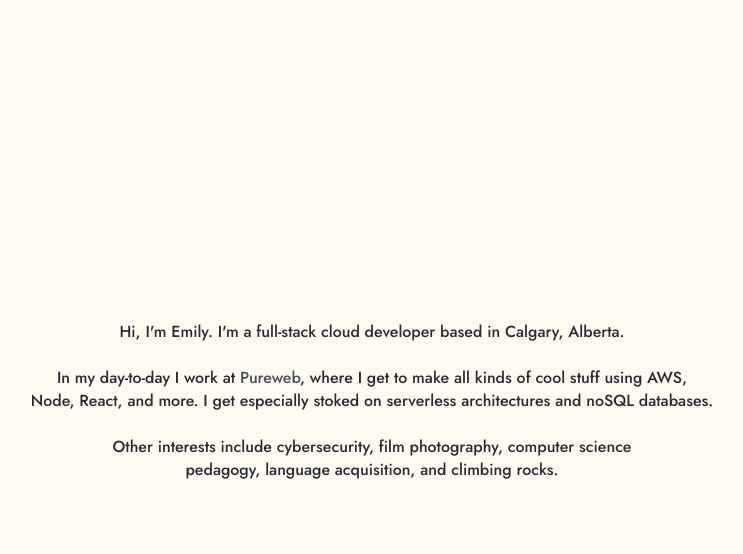
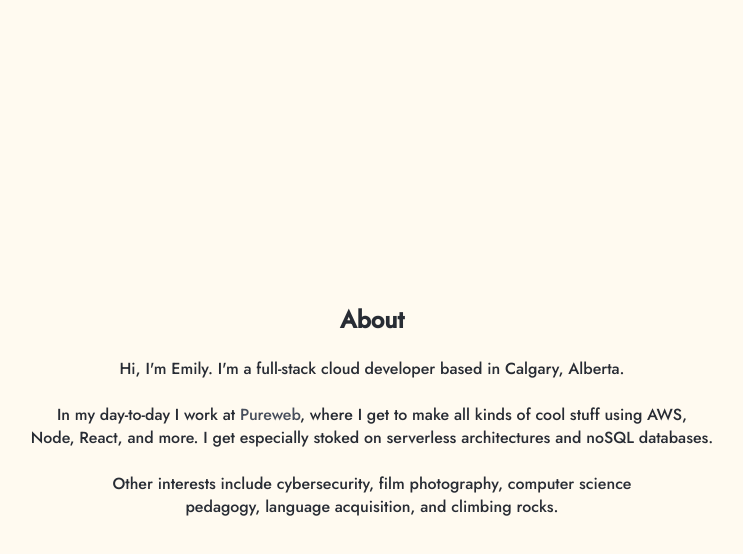
Before and after one commit to E-Baird/personal-site, a React (Create React App) app in the folder ebaird/: page / in a window 1280 px wide. Both pictures are taken after a click on the element 528 px from the left and 457 px from the top of the page. Shown: the top 554 px of the page, without its empty margins (268-1011 px from the left). Built offline with nearby package versions, Linux system fonts and the light colour scheme.

Commit message:
dummy info for projects tab

```diff
--- a/ebaird/src/components/jumbotron.tsx
+++ b/ebaird/src/components/jumbotron.tsx
@@ -7,6 +7,7 @@ import {
   BsEnvelope,
   BsQuestionCircle,
 } from "react-icons/bs";
+import { BiGitBranch } from "react-icons/bi";
 
 interface IJumbotronProps {
   headerText: string;
@@ -14,10 +15,12 @@ interface IJumbotronProps {
 
 const Jumbotron = (props: IJumbotronProps): ReactElement => {
   const { headerText } = props;
-  const [showModal, setShowModal, fadeProps] = useFade(false);
+  const [showAboutModal, setShowAboutModal, fadeAboutProps] = useFade(false);
+  const [showProjectsModal, setShowProjectsModal, fadeProjectsProps] = useFade(false);
 
   const aboutText = (
     <div>
+      <h2>About</h2>
       Hi, I'm Emily. I'm a full-stack cloud developer based
       in Calgary, Alberta. <br /><br />
       In my day-to-day I work at <a href="https://pureweb.com">Pureweb</a>, where I get to make all kinds of cool stuff using AWS,<br />
@@ -26,6 +29,19 @@ const Jumbotron = (props: IJumbotronProps): ReactElement => {
       pedagogy, language acquisition, and climbing rocks. <br />
     </div>
   );
+
+  const projectsText = (
+    <div>
+      <h2>Projects</h2>
+      Here are some of my favourite professional and personal projects.
+      <ul>
+        <li>MagpieCTF 2021</li>
+        <li>Introduction to Cross-Site Scripting</li>
+        <li>This is my Architecture</li>
+        <li>Photography</li>
+      </ul>
+    </div>
+  )
 
   return (
     <div>
@@ -37,10 +53,18 @@ const Jumbotron = (props: IJumbotronProps): ReactElement => {
             <div
               className="icon-flex-box-item"
               onClick={() => {
-                setShowModal(true);
+                setShowAboutModal(true);
               }}
             >
               <BsQuestionCircle />
+            </div>
+            <div
+              className="icon-flex-box-item"
+              onClick={() => {
+                setShowProjectsModal(true);
+              }}
+            >
+              <BiGitBranch />
             </div>
             <a
               href="https://www.linkedin.com/in/emily-baird/"
@@ -60,25 +84,24 @@ const Jumbotron = (props: IJumbotronProps): ReactElement => {
                 <BsGithub />
               </div>
             </a>
-            <a
-              href="mailto:emilyiris.baird@gmail.com"
-              >
-              <div
-                className="icon-flex-box-item"
-              >
-                <BsEnvelope />
-              </div>
-            </a>
           </div>
         </div>
       </div>
       <Modal
-        isOpen={showModal}
+        isOpen={showAboutModal}
         onClose={() => {
-          setShowModal(false);
+          setShowAboutModal(false);
         }}
-        fadeProps={fadeProps}
+        fadeProps={fadeAboutProps}
         bodyText={aboutText}
+      />
+      <Modal
+        isOpen={showProjectsModal}
+        onClose={() => {
+          setShowProjectsModal(false);
+        }}
+        fadeProps={fadeProjectsProps}
+        bodyText={projectsText}
       />
     </div>
   );
```
